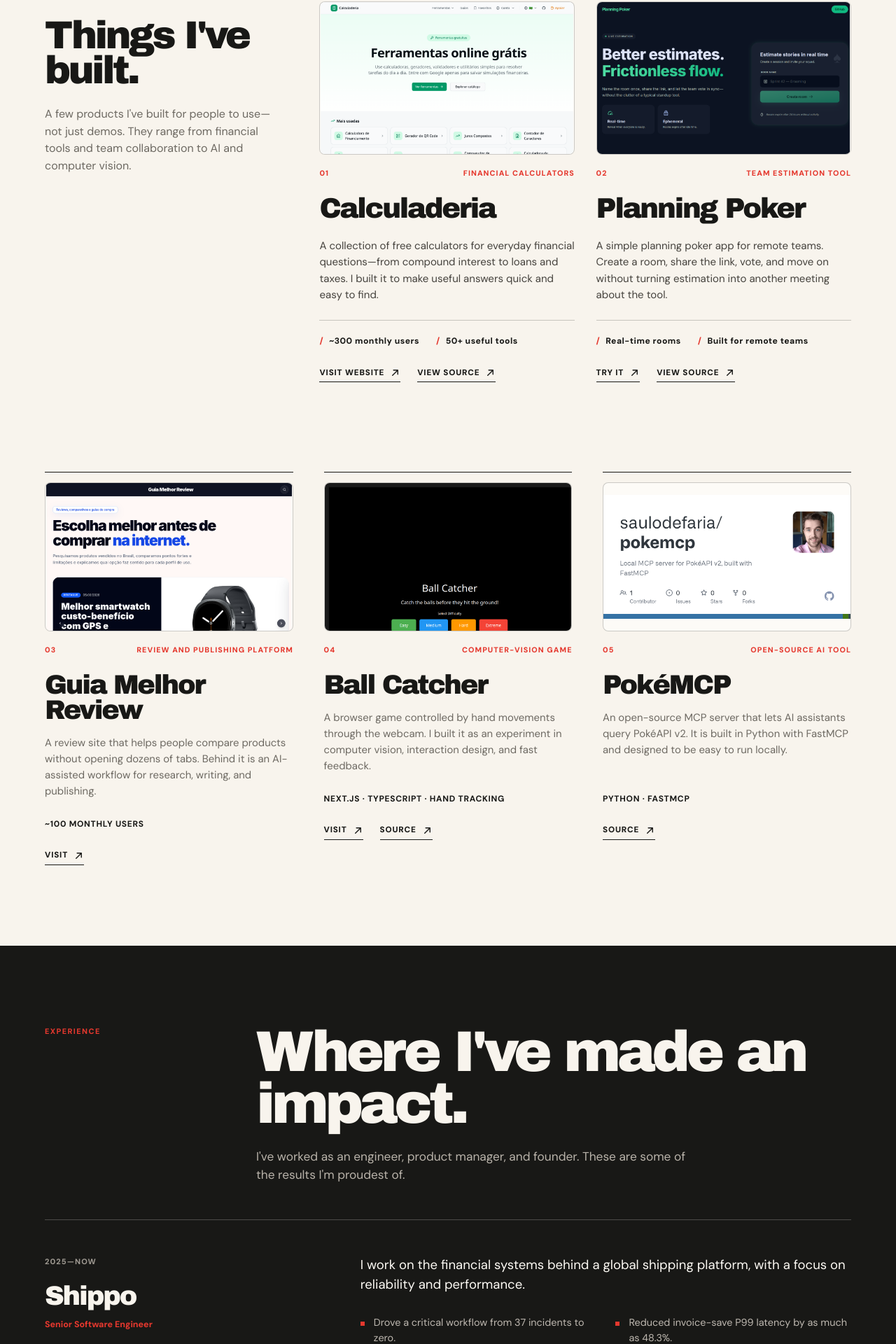
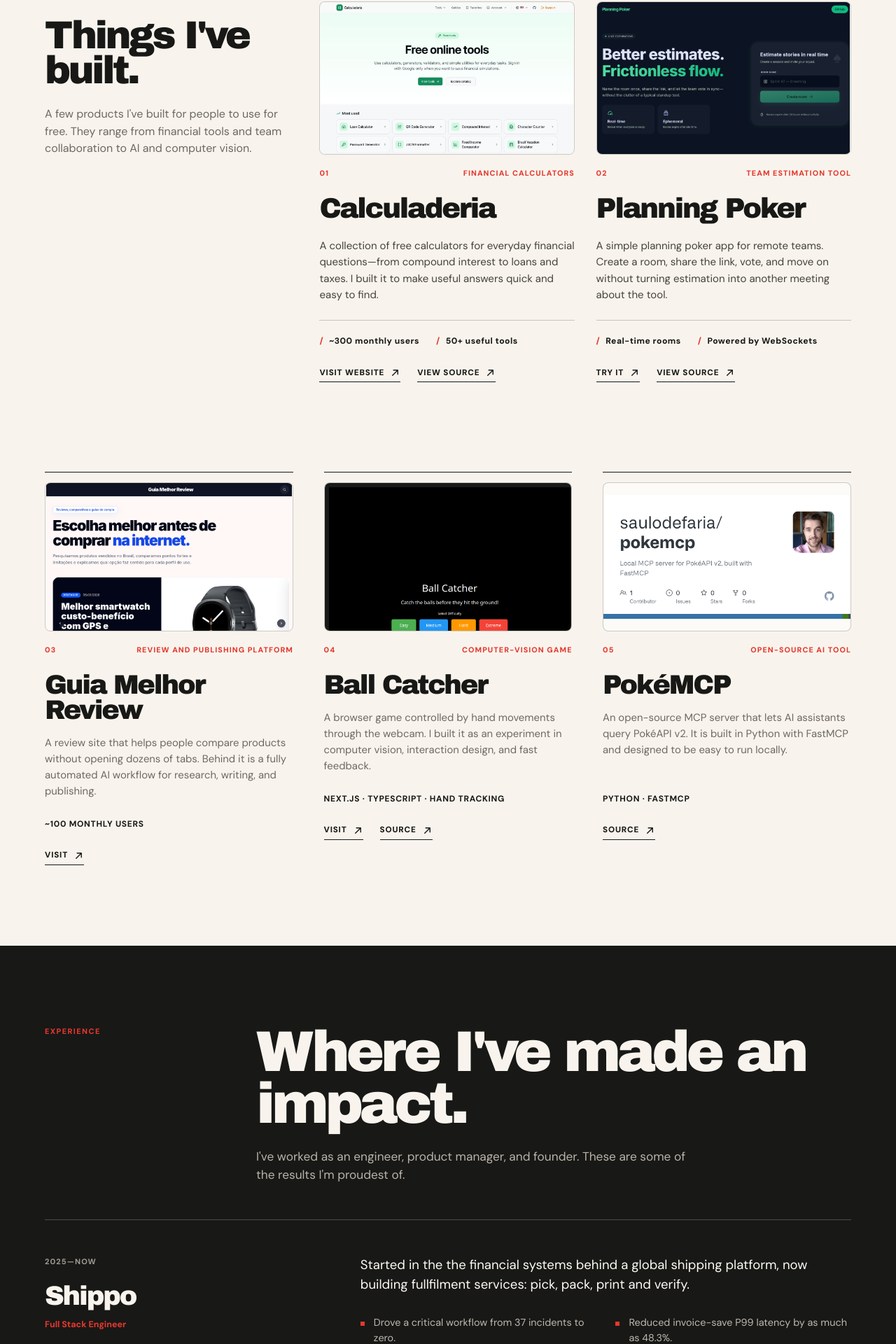
Before and after one commit to saulodefaria/saulofaria, a Next.js app: page / in a window 1280 px wide. Shown: the part 842-2762 px from the top of the page at 70% size. Built offline with nearby package versions, Linux system fonts and the light colour scheme.

Commit message:
Add icon image and update project links and descriptions in page.tsx

```diff
--- a/app/page.tsx
+++ b/app/page.tsx
@@ -19,7 +19,7 @@ const featuredProjects = [
     image: "/assets/projects/calculaderia.png",
     imageAlt: "Calculaderia home page showing a library of financial calculators",
     links: [
-      { label: "Visit website", href: "https://www.calculaderia.com.br" },
+      { label: "Visit website", href: "https://www.calculaderia.com.br/en" },
       {
         label: "View source",
         href: "https://github.com/saulodefaria/calculaderia",
@@ -32,7 +32,7 @@ const featuredProjects = [
     category: "Team estimation tool",
     description:
       "A simple planning poker app for remote teams. Create a room, share the link, vote, and move on without turning estimation into another meeting about the tool.",
-    proof: ["Real-time rooms", "Built for remote teams"],
+    proof: ["Real-time rooms", "Powered by WebSockets"],
     image: "/assets/projects/planning-poker.png",
     imageAlt: "Planning Poker room interface for agile estimation",
     links: [
@@ -51,7 +51,7 @@ const moreProjects = [
     title: "Guia Melhor Review",
     category: "Review and publishing platform",
     description:
-      "A review site that helps people compare products without opening dozens of tabs. Behind it is an AI-assisted workflow for research, writing, and publishing.",
+      "A review site that helps people compare products without opening dozens of tabs. Behind it is a fully automated AI workflow for research, writing, and publishing.",
     proof: "~100 monthly users",
     image: "/assets/projects/guia-melhor-review.png",
     imageAlt: "Guia Melhor Review website showing product review guides and comparisons",
@@ -86,20 +86,21 @@ const experience = [
   {
     company: "Shippo",
     period: "2025—Now",
-    role: "Senior Software Engineer",
+    role: "Full Stack Engineer",
     summary:
-      "I work on the financial systems behind a global shipping platform, with a focus on reliability and performance.",
+      "Started in the the financial systems behind a global shipping platform, now building fullfilment services: pick, pack, print and verify.",
     outcomes: [
       "Drove a critical workflow from 37 incidents to zero.",
       "Reduced invoice-save P99 latency by as much as 48.3%.",
-      "Cut $5K+ charge processing from 27.1s to 6.5s.",
+      "Cut charge processing from 27.1s to 6.5s.",
+      "Led the development of Click to Print.",
     ],
-    stack: "Ruby · TypeScript · PostgreSQL · Distributed systems",
+    stack: "Python · React · TypeScript · Go · PostgreSQL · Kafka · Kubernetes · Distributed systems",
   },
   {
     company: "Heal.me",
     period: "2024—2025",
-    role: "Senior Software Engineer",
+    role: "Senior Software Engineer | Engineering Manager",
     summary:
       "I led a three-engineer squad improving how practitioners build their websites, take payments, and get found.",
     outcomes: [
@@ -108,13 +109,13 @@ const experience = [
       "Improved checkout conversion by 21% and average cart value by 11%.",
       "Brought search latency from 20s to under 3s.",
     ],
-    stack: "React · TypeScript · Node.js · Product experimentation",
+    stack: "React · Ruby on Rails · Stripe · SEO",
   },
   {
     company: "Sua Quadra",
     period: "2023—2024",
-    role: "Senior Software Engineer",
-    summary: "I worked on the marketplace foundations behind search growth, analytics, and data quality.",
+    role: "Full Stack Engineer",
+    summary: "I worked on the marketplace growth initiatives, delivering strong results in SEO and organic traffic.",
     outcomes: [
       "Scaled indexed pages from 5K to 3M.",
       "Increased organic traffic by 65%.",
@@ -128,7 +129,8 @@ const experience = [
     role: "Product Manager",
     summary: "As a product manager, I led seven engineers across growth, operations, and marketplace projects.",
     outcomes: [
-      "Launched a channel worth 15% of annual revenue.",
+      "Launched a new channel worth 15% the company's annual revenue.",
+      "Generated seven figures in new annual revenue.",
       "Reduced manual operations work by 66%.",
       "Cut bus-stop mapping delays by 50%.",
     ],
@@ -137,7 +139,7 @@ const experience = [
   {
     company: "2S Nutrition",
     period: "2019—2022",
-    role: "Founder",
+    role: "Founder & Software Engineer",
     summary:
       "I built a direct-to-consumer nutrition company, including the product, software, growth, and day-to-day operations.",
     outcomes: [
@@ -145,7 +147,7 @@ const experience = [
       "Built subscriptions and LTV-focused retention systems.",
       "Improved revenue per session by 47% through funnel work.",
     ],
-    stack: "Company building · E-commerce · Retention · Analytics",
+    stack: "Company building · E-commerce · Growth · Payments · Analytics",
   },
   {
     company: "Mr A Tech",
@@ -156,8 +158,9 @@ const experience = [
     outcomes: [
       "Earned an NPS of 100 across client work.",
       "Used product experiments to improve ARPU by as much as 60%.",
+      "Worked on several projets, from frontend, infra, databases and integrations.",
     ],
-    stack: "PHP · Node.js · React · Product consulting",
+    stack: "PHP · Node.js · React · Consulting",
   },
 ];
 
@@ -169,12 +172,12 @@ const principles = [
   },
   {
     number: "02",
-    title: "Keep it understandable",
+    title: "Keep it simple",
     copy: "Good software should be easy for the next person to reason about, operate, and change.",
   },
   {
     number: "03",
-    title: "Check what happened",
+    title: "Iterate quickly",
     copy: "Talk to users, read the data, and check production. Assumptions get better when they meet reality.",
   },
 ];
@@ -285,7 +288,7 @@ export default function HomePage() {
               running in production.
             </p>
             <p className="mt-5.75 mb-0 border-t border-line pt-5.25 text-[.93rem] font-[780]">
-              Senior Software Engineer <span className="font-[560] text-muted">at Shippo</span>
+              Full Stack Engineer <span className="font-[560] text-muted">at Shippo</span>
             </p>
 
             <div className="mt-8.5 flex flex-wrap gap-3 max-[520px]:w-full" aria-label="Primary actions">
@@ -334,8 +337,8 @@ export default function HomePage() {
                 Things I&apos;ve built.
               </h2>
               <p className="mt-6.25 mb-0 max-w-92.5 text-base leading-[1.55] text-muted">
-                A few products I&apos;ve built for people to use—not just demos. They range from financial tools and
-                team collaboration to AI and computer vision.
+                A few products I&apos;ve built for people to use for free. They range from financial tools and team
+                collaboration to AI and computer vision.
               </p>
             </div>
           </div>
@@ -506,7 +509,9 @@ export default function HomePage() {
           className="grid grid-cols-[minmax(0,1fr)_minmax(260px,.34fr)] items-end gap-[clamp(50px,9vw,150px)] bg-red px-[clamp(24px,5vw,80px)] py-[clamp(80px,9vw,140px)] text-paper-light max-[1100px]:grid-cols-[1fr_minmax(230px,.34fr)] max-[820px]:grid-cols-1 max-[820px]:items-start max-[520px]:px-5.5"
           id="contact">
           <div>
-            <p className={`${kickerClass} text-ink`}>Elsewhere</p>
+            <p className={`m-0 text-[.68rem] font-[820] uppercase leading-[1.4] tracking-[.13em] text-black`}>
+              Elsewhere
+            </p>
             <h2
               className={`${displayHeadingClass} mt-6.75 max-w-242.5 text-[clamp(3rem,6.2vw,7rem)] leading-[.9] max-[520px]:text-[clamp(2.85rem,14vw,4.5rem)]`}>
               Find me online.
```
Also changed, not shown: app/icon.png (added), public/assets/projects/calculaderia.png.
